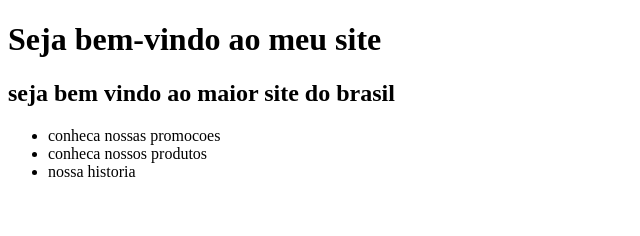
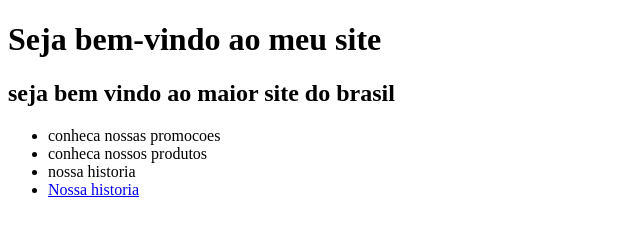
Before and after one commit to Feliperolascoimbra/Feliperolascoimbra.github.io, a plain HTML site: page index.html in a window 1280 px wide. Shown: the whole page, without its empty margins (0-640 px from the left). Drawn offline with Linux system fonts and the light colour scheme.

Commit message:
Update index.html

```diff
--- a/index.html
+++ b/index.html
@@ -11,6 +11,7 @@
             <li>conheca nossas promocoes</li>
             <li>conheca nossos produtos</li>
             <li>nossa historia</li>
+            <li><a href="sobre.html">Nossa historia</a></li>
         </ul>
     </body>
     <footer></footer>
```
